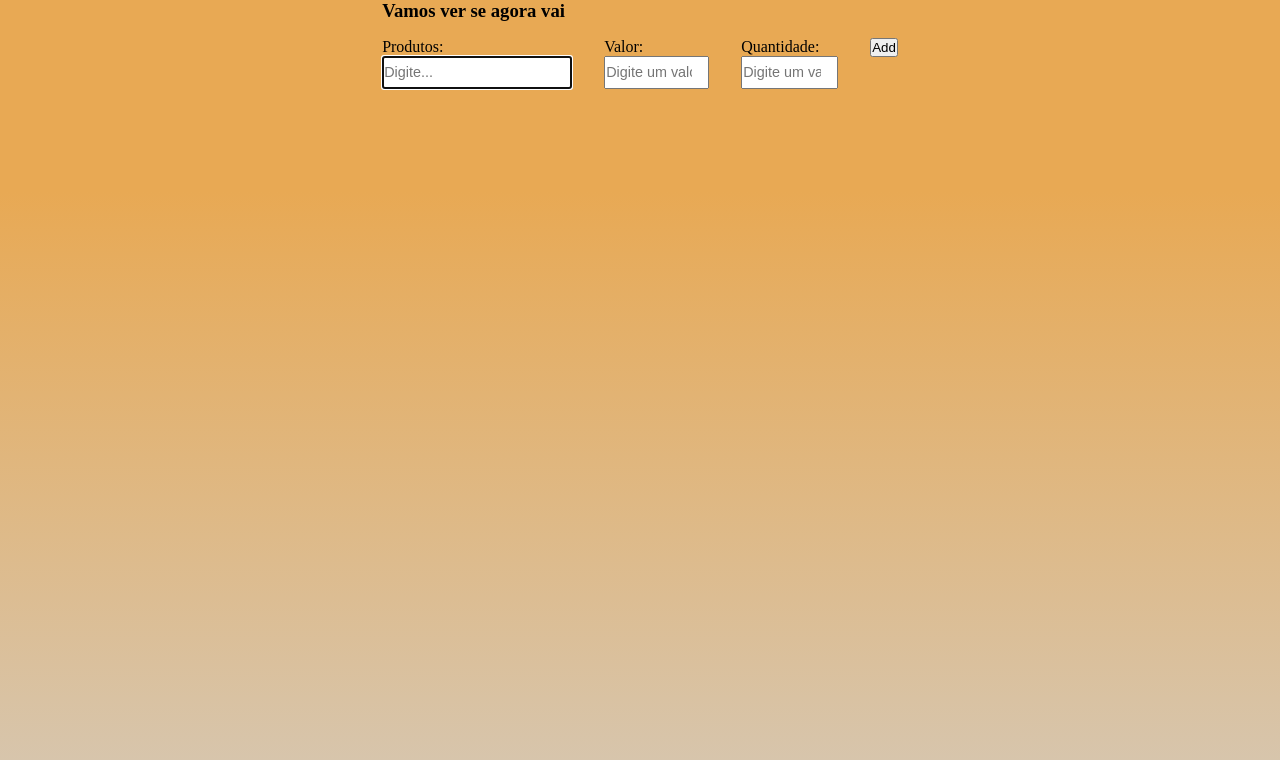
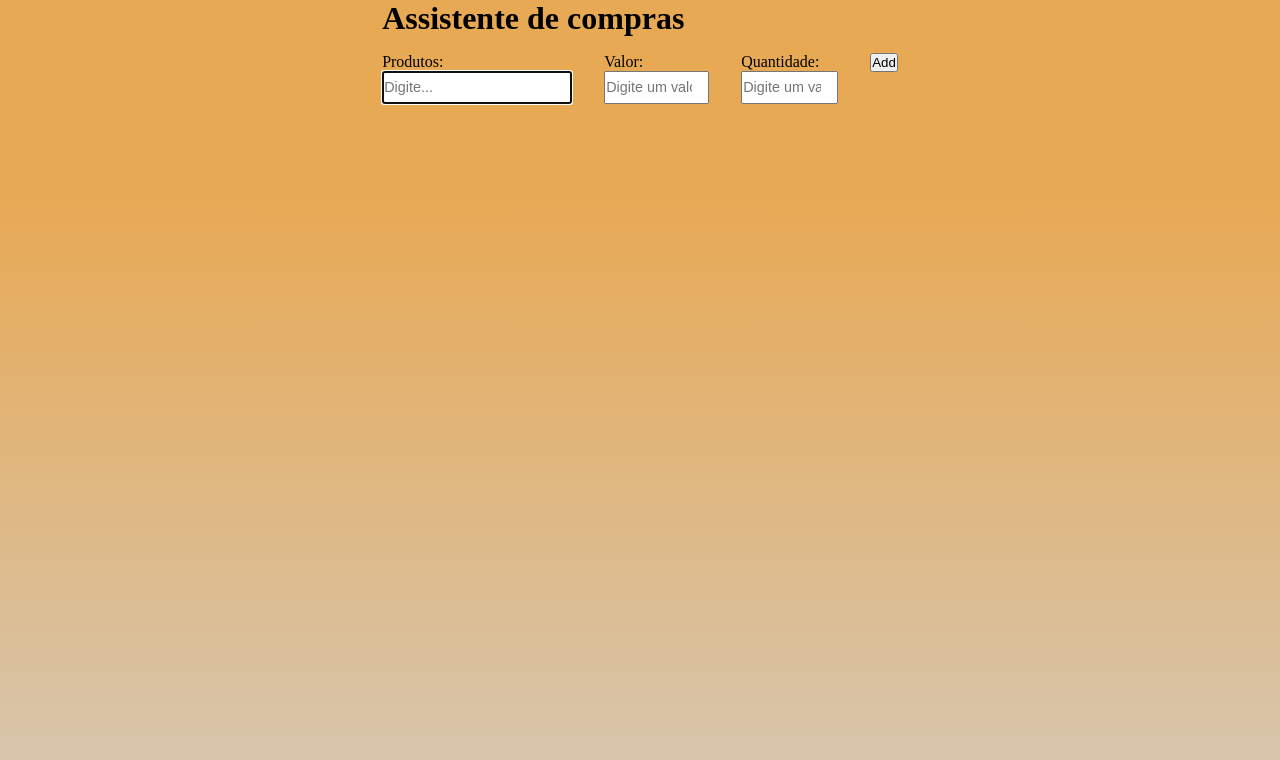
Before and after one commit to AbnnerB/shopping-assistant, a React (Create React App) app: page / in a window 1280 px wide. Shown: the top 760 px of the page. Built offline with nearby package versions, Linux system fonts and the light colour scheme.

Commit message:
alteranto titulo

```diff
--- a/src/pages/index.js
+++ b/src/pages/index.js
@@ -84,7 +84,7 @@ export default function Counter() {
 
   return (
     <div>
-      <h3>Vamos ver se agora vai</h3>
+      <h1>Assistente de compras</h1>
 
       <section className="topoInputs">
         <div className="containerLabelInputs">
```
